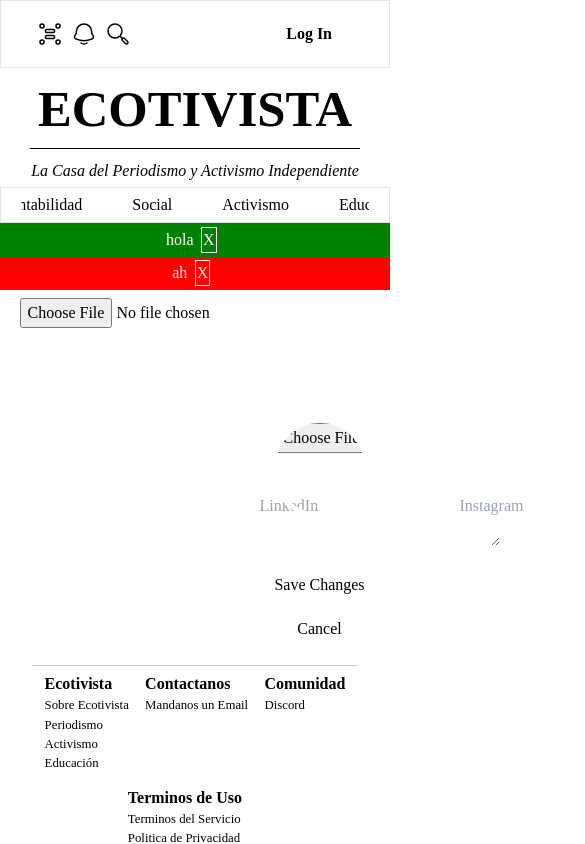
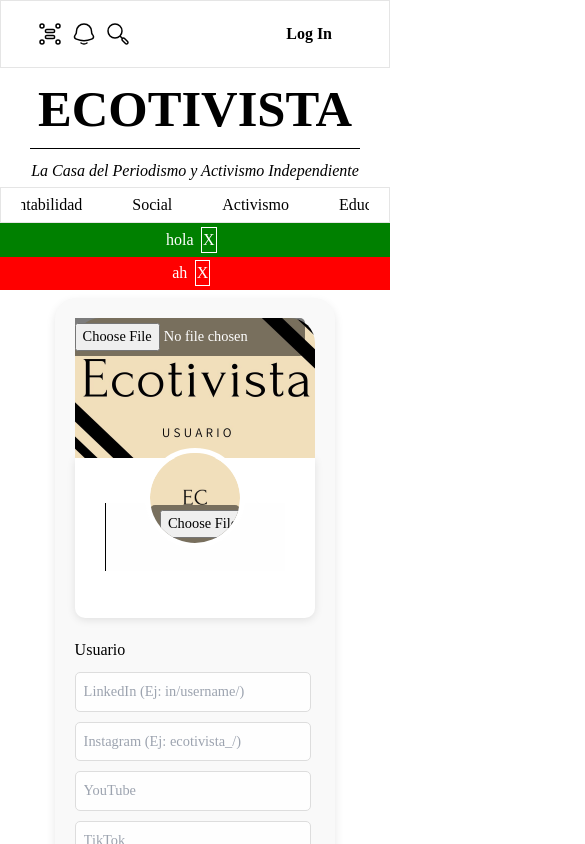
Before and after one commit to TYNIP/Ecotivista_Sketch_Unofficial_App, a Next.js app: page /info/profile in a window 390 px wide. Both pictures are taken after a click on the button "Edit Mode". Shown: the top 844 px of the page, 585 px wide, since content can reach past the window. Built offline with nearby package versions, Linux system fonts and the light colour scheme; no server answers.

Commit message:
Profile Page Style and user dynamics done

```diff
--- a/components/common/Footer.js
+++ b/components/common/Footer.js
@@ -75,7 +75,7 @@
 
         <SqInfo>
           <p>Redes Sociales</p>
-          <SocialMedia/>
+          <SocialMedia links={{ linkedIn: "company/ecotivista", instagram: "ecotivista_/", yt: "@ecotivista?si=W4jIwKrRgtaSg63y", tiktok:"@ecotivista" }}/>
         </SqInfo>
 
       </FooterInfo>
--- a/components/common/OptionNav.js
+++ b/components/common/OptionNav.js
@@ -4,7 +4,7 @@
 const OptionsBanner = styled.div`
 position: fixed;
 top: 70px;
-z-index: 1000;
+z-index: 40000;
 display: flex;
 flex-direction: column;
 background-color: white;
@@ -28,10 +28,10 @@
 
 const Courtain = styled.div`
   position: absolute;
-  z-index: 999;
+  z-index: 30000;
   background-color:rgba(0,0,0, 0.1);
   width: 100%;
-  height: 100vh;
+  height: 100% !important;
 `;
 
 const OptionNav = ({setOptions})=>{
--- a/components/common/OptionNavUser.js
+++ b/components/common/OptionNavUser.js
@@ -6,7 +6,7 @@
 position: fixed;
 top: 70px;
 right: 0;
-z-index: 1000;
+z-index: 40000;
 display: flex;
 flex-direction: column;
 background-color: white;
@@ -30,7 +30,7 @@
 
 const Courtain = styled.div`
   position: absolute;
-  z-index: 999;
+  z-index: 30000;
   background-color:rgba(0,0,0, 0.1);
   width: 100%;
   height: 100vh;
--- a/components/common/SubHeader.js
+++ b/components/common/SubHeader.js
@@ -10,7 +10,8 @@
   justify-content: center;
   border: 1px solid rgba(0,0,0, 0.1);
   position: sticky;
-  top: 70px;
+  z-index: 20000;
+  top: 55px;
   background-color: white;
   padding: 0 20px 0 20px;
 `
@@ -70,7 +71,6 @@
   )
 }
 
-const options = ['Manifesto', 'Equipo', 'Periodismo', 'Activismo', 'Educación', 'Contactanos']
 
 function getOptions(path){
   path = path.split('/')
--- a/components/extras/ComingSoon.js
+++ b/components/extras/ComingSoon.js
@@ -1,6 +1,6 @@
 export default function ComingSoon(){
     return (
-        <div style={{'height':'100%', 'width':'100%', 'display': 'flex', 'justifyContent': 'center', 'alignItems':'center'}}>
+        <div style={{'height':'50vh', 'width':'100%', 'display': 'flex', 'justifyContent': 'center', 'alignItems':'center'}}>
             <p style={{'fontSize':'5vh'}}>PRÓXIMAMENTE</p>
         </div>
     )
--- a/pages/api/models/User.ts
+++ b/pages/api/models/User.ts
@@ -4,6 +4,7 @@
   linkedIn?: string;
   instagram?: string;
   youtube?: string;
+  tiktok?: string;
 }
 
 export interface IUser {
@@ -38,6 +39,7 @@
   linkedIn: { type: String, required: false },
   instagram: { type: String, required: false },
   youtube: { type: String, required: false },
+  tiktok: { type: String, required: false },
 });
 
 const UserSchema: Schema = new Schema(
--- a/pages/info/profile/index.module.scss
+++ b/pages/info/profile/index.module.scss
@@ -6,130 +6,196 @@
   width: 100%;
   max-width: 1200px;
   margin: 0 auto;
+  padding: 10px 20px 20px 20px;
+  background-color: #f9f9f9;
+  border-radius: 21px;
+  box-shadow: 0 4px 10px rgba(0, 0, 0, 0.1);
 }
 
-.secContainer{
+.secContainer {
   width: 100%;
   display: flex;
+  flex-wrap: wrap;
+  gap: 20px;
 }
 
 .coverPhoto {
   position: relative;
   width: 100%;
-  height: 300px; /* Full width cover photo like LinkedIn */
+  height: 300px;
   overflow: hidden;
 
   img {
     width: 100%;
     height: 100%;
     object-fit: cover;
+    border-radius: 25px 25px 0 0;
+  }
+
+  input {
+    position: absolute;
+    top: 10px;
+    right: 10px;
+    background-color: rgba(0, 0, 0, 0.5);
+    color: white;
+    border: none;
+    padding: 5px 10px;
+    font-size: 0.9rem;
+    border-radius: 5px;
+    cursor: pointer;
+
+    &:hover {
+      background-color: rgba(0, 0, 0, 0.7);
+    }
   }
 }
 
 .profilePicture {
   position: absolute;
-  top: 200px;
+  top: 220px;
   border-radius: 50%;
   border: 5px solid white;
   overflow: hidden;
   width: 160px;
   height: 160px;
+  transition: transform 0.3s;
+
+  &:hover {
+    transform: scale(1.05);
+  }
 
   img {
     border-radius: 50%;
+    width: 100% !important;
+    height: 100% !important;
+    margin: 0;
+    padding: 0;
+    object-fit:cover;
+  }
+
+  input {
+    position: absolute;
+    bottom: -10px;
+    left: 50%;
+    transform: translateX(-50%);
+    background-color: rgba(0, 0, 0, 0.5);
+    color: white;
+    border: none;
+    padding: 5px 10px;
+    font-size: 0.9rem;
+    border-radius: 5px;
+    cursor: pointer;
+
+    &:hover {
+      background-color: rgba(0, 0, 0, 0.7);
+    }
   }
 }
 
-.info{
-  width: 80%;
+.info {
+  flex: 1;
   display: flex;
   flex-direction: column;
-  justify-items: center;
-  align-items: start;
-}
-.info *{
-  width: 100% !important;
+  gap: 15px;
+  align-items: flex-start;
+  padding: 25px;
+  background-color: #fff;
+  border-radius: 0 0 10px 10px;
+  box-shadow: 0 2px 8px rgba(0, 0, 0, 0.1);
 }
 
-.media{
-  display: flex;
-  justify-content: center;
-  align-items: center;
-  width: 20%;
+.info h1 {
+  font-size: 2rem;
+  font-weight: bold;
+  color: #333;
 }
 
-.userInfo {
+.summarySection {
+  width: 100%;
 
-  .username {
-    font-size: 5vh;
-    font-weight: bold;
-    width: auto;
-    text-align: left;
-  }
-  .sub {
-    font-size: 4vh;
-    width: auto;
-    font-style: italic;
-    text-align: center;
+  p,
+  textarea {
+    font-size: 1rem;
+    color: #555;
+    line-height: 1.5;
+    padding: 10px;
+    border-left: 1px solid #000000;
+    background-color: #fefefe;
+    width: 100%;
+    resize: none;
   }
 
-  .jobTitle {
-    font-size: 1.2rem;
-    color: #333;
-    margin: 5px 0;
+  textarea {
+    &:focus {
+      outline: 2px solid #0a66c2;
+    }
+  }
+}
+
+.media {
+  display: flex;
+  flex-direction: column;
+  justify-content: center;
+  gap: 10px;
+  width: 20%;
+  margin-right: 2%;
+
+  div{
+    background-color: #fff;
+    display: flex;
+    justify-content: center;
+    align-items: center;
+    border-radius: 25px;
   }
 
-  .location {
+  input {
     font-size: 0.9rem;
-    color: gray;
+    padding: 8px;
+    border: 1px solid #ddd;
+    border-radius: 5px;
+    background-color: #fefefe;
+
+    &:focus {
+      outline: 2px solid #0a66c2;
+    }
   }
 }
 
 .buttons {
   display: flex;
   gap: 15px;
+  width: 100%;
+  justify-content: center;
 
-  .primaryButton {
-    background-color: #0a66c2;
-    color: white;
-    border: none;
+  button {
     padding: 10px 20px;
+    width: 100%;
     font-size: 1rem;
+    font-weight: bold;
+    border-radius: 5px;
     cursor: pointer;
-    border-radius: 5px;
-    font-weight: bold;
-  }
+    transition: background-color 0.3s, color 0.3s;
 
-  .secondaryButton {
-    background-color: white;
-    color: #0a66c2;
-    border: 2px solid #0a66c2;
-    padding: 10px 20px;
-    font-size: 1rem;
-    cursor: pointer;
-    border-radius: 5px;
-    font-weight: bold;
-  }
+    &.primaryButton {
+      background-color: #22C55E;
+      color: white;
+      border: none;
 
-  .primaryButton:hover,
-  .secondaryButton:hover {
-    opacity: 0.9;
-  }
-}
+      &:hover {
+        background-color: #52dd85;
+      }
+    }
 
-.summarySection {
-  width: 100%;
-  text-align: left;
+    &.secondaryButton {
+      background-color: white;
+      color: #22C55E;
+      border: 2px solid #22C55E;
 
-  h2 {
-    font-size: 1.5rem;
-    margin-bottom: 10px;
-  }
-
-  .summary {
-    font-size: 1rem;
-    color: #555;
-    line-height: 1.5;
+      &:hover {
+        background-color: #52dd85;
+        color: white;
+      }
+    }
   }
 }
 
@@ -138,22 +204,18 @@
   .profilePicture {
     width: 120px;
     height: 120px;
-    top: 150px;
+    top: 180px;
   }
 
   .coverPhoto {
     height: 200px;
   }
 
-  .userInfo {
-    margin-top: 70px;
+  .info {
+    padding: 15px;
 
-    .username {
+    h1 {
       font-size: 1.5rem;
-    }
-
-    .jobTitle {
-      font-size: 1rem;
     }
   }
 
@@ -163,26 +225,26 @@
   }
 }
 
-@media (max-width: 480px) {
+@media (max-width: 600px) {
   .profilePicture {
     width: 100px;
     height: 100px;
-    top: 120px;
+    top: 150px;
   }
 
   .coverPhoto {
     height: 150px;
   }
 
-  .userInfo {
-    margin-top: 50px;
+  .info {
+    padding: 30px;
 
-    .username {
+    h1 {
       font-size: 1.2rem;
     }
+  }
 
-    .jobTitle {
-      font-size: 0.9rem;
-    }
+  .media {
+    width: 100%;
   }
 }
--- a/pages/info/profile/index.tsx
+++ b/pages/info/profile/index.tsx
@@ -1,12 +1,12 @@
-import { useState, useEffect } from "react";
+import { useState, useMemo } from "react";
 import styles from "./index.module.scss";
 import SocialMedia from "../../../components/ui/SocialMedia";
 import { useAuth } from "../../api/context/AuthContext";
-import axios from "axios";
 import {getCookie} from "../../api/functions/getCookie";
 import Image from "next/image";
 const defCover = require("../../../public/assets/default_coverpage.jpg");
 const defProfile = require("../../../public/assets/default_profilepicture.jpg");
+import {Loader} from "../../../components/loader/index";
 
 export default function ProfilePage() {
   const { username } = useAuth();
@@ -18,6 +18,8 @@
   const [linkedIn, setLinkedIn] = useState("");
   const [instagram, setInstagram] = useState("");
   const [yt, setYt] = useState("");
+  const [tiktok, setTiktok] = useState("");
+  const [loading, setLoading] = useState(false);
 
   const [newProfilePicture, setNewProfilePicture] = useState(null);
   const [newCoverPhoto, setNewCoverPhoto] = useState(null);
@@ -47,6 +49,7 @@
       setLinkedIn(data.socialMedia.linkedIn);
       setInstagram(data.socialMedia.instagram);
       setYt(data.socialMedia.youtube);
+      setTiktok(data.socialMedia.tiktok);
       if(data.profilePicture){
         setProfilePicture(data.profilePicture);
       };
@@ -59,16 +62,20 @@
   }
 
 
-  useEffect(() => {
+  useMemo(() => {
+    setLoading(true);
     fetchData();
+    setLoading(false);
   }, []);
 
   const handleSave = async () => {
+    setLoading(true);
     const formData = new FormData();
     formData.append("description", description);
     formData.append("linkedIn", linkedIn);
     formData.append("instagram", instagram);
     formData.append("yt", yt);
+    formData.append("tiktok", tiktok);
     if (newProfilePicture) formData.append("profilePicture", newProfilePicture);
     if (newCoverPhoto) formData.append("coverPhoto", newCoverPhoto);
 
@@ -83,9 +90,12 @@
         body: formData
     });
       setEditMode(false);
+      setLoading(false);
       fetchData();
     } catch (err) {
       console.error(err);
+      alert("Un Error Ocurrio. Vuelvalo a interntar más tarde.")
+      setLoading(false);
     }
   };
 
@@ -97,27 +107,46 @@
 
   return (
     <div className={styles.container}>
-      <div className={styles.coverPhoto}>
+      {loading? (<div id='coverLoader'><Loader/> <Loader/></div>):(<></>)}
+
+    <div className={`${styles.coverPhoto} ${editMode && newCoverPhoto ? styles.editPreview : ""}`}>
       {editMode ? (
+        <>
+          <Image
+            src={newCoverPhoto ? URL.createObjectURL(newCoverPhoto) : coverPhoto}
+            alt="Cover Page Preview"
+            width={"100"}
+            height={"100"}
+          />
           <input
             type="file"
             onChange={(e) => setNewCoverPhoto(e.target.files[0])}
           />
+        </>
       ) : (
-          <Image src={coverPhoto} alt="Cover Page" width={"100"} height={"100"}/>
+        <Image src={coverPhoto} alt="Cover Page" width={"100"} height={"100"} />
       )}
     </div>
 
-      <div className={styles.profilePicture}>
+    <div className={`${styles.profilePicture} ${editMode && newProfilePicture ? styles.editPreview : ""}`}>
       {editMode ? (
+        <>
+          <Image
+            src={newProfilePicture ? URL.createObjectURL(newProfilePicture) : profilePicture}
+            alt="Profile Picture Preview"
+            width={"100"}
+            height={"100"}
+          />
           <input
             type="file"
             onChange={(e) => setNewProfilePicture(e.target.files[0])}
           />
+        </>
       ) : (
-          <Image src={profilePicture} alt="Profile" width={"100"} height={"100"}/>
+      <Image src={profilePicture} alt="Profile" width={"100"} height={"100"} />
       )}
     </div>
+
 
       <div className={styles.secContainer}>
         <div className={styles.info}>
@@ -140,13 +169,14 @@
         <div className={styles.media}>
           {editMode ? (
             <>
+            <p>Usuario</p>
               <input
-                placeholder="LinkedIn"
+                placeholder="LinkedIn (Ej: in/username/)"
                 value={linkedIn}
                 onChange={(e) => setLinkedIn(e.target.value)}
               />
               <input
-                placeholder="Instagram"
+                placeholder="Instagram (Ej: ecotivista_/)"
                 value={instagram}
                 onChange={(e) => setInstagram(e.target.value)}
               />
@@ -155,9 +185,16 @@
                 value={yt}
                 onChange={(e) => setYt(e.target.value)}
               />
+              <input
+                placeholder="TikTok"
+                value={tiktok}
+                onChange={(e) => setTiktok(e.target.value)}
+              />
             </>
           ) : (
+            <div>
               <SocialMedia links={{ linkedIn, instagram, yt }} />
+            </div>
           )}
         </div>
       </div>
@@ -165,11 +202,11 @@
       <div className={styles.buttons}>
         {editMode ? (
           <>
-            <button onClick={handleSave}>Save Changes</button>
-            <button onClick={handleCancel}>Cancel</button>
+            <button onClick={handleSave} className={styles.secondaryButton}>Save Changes</button>
+            <button onClick={handleCancel} className={styles.secondaryButton}>Cancel</button>
           </>
         ) : (
-          <button onClick={() => setEditMode(true)}>Edit Mode</button>
+          <button onClick={() => setEditMode(true)} className={styles.primaryButton}>Edit Mode</button>
         )}
       </div>
     </div>
```
Also changed, not shown: components/common/Header.js (+3 -7 lines), components/layout/MainLayout.js (+23 -5 lines), components/ui/SocialMedia.js (+5 -5 lines), styles/globals.css (+17 -0 lines). Lines whose indentation alone changed are shown as unchanged.
